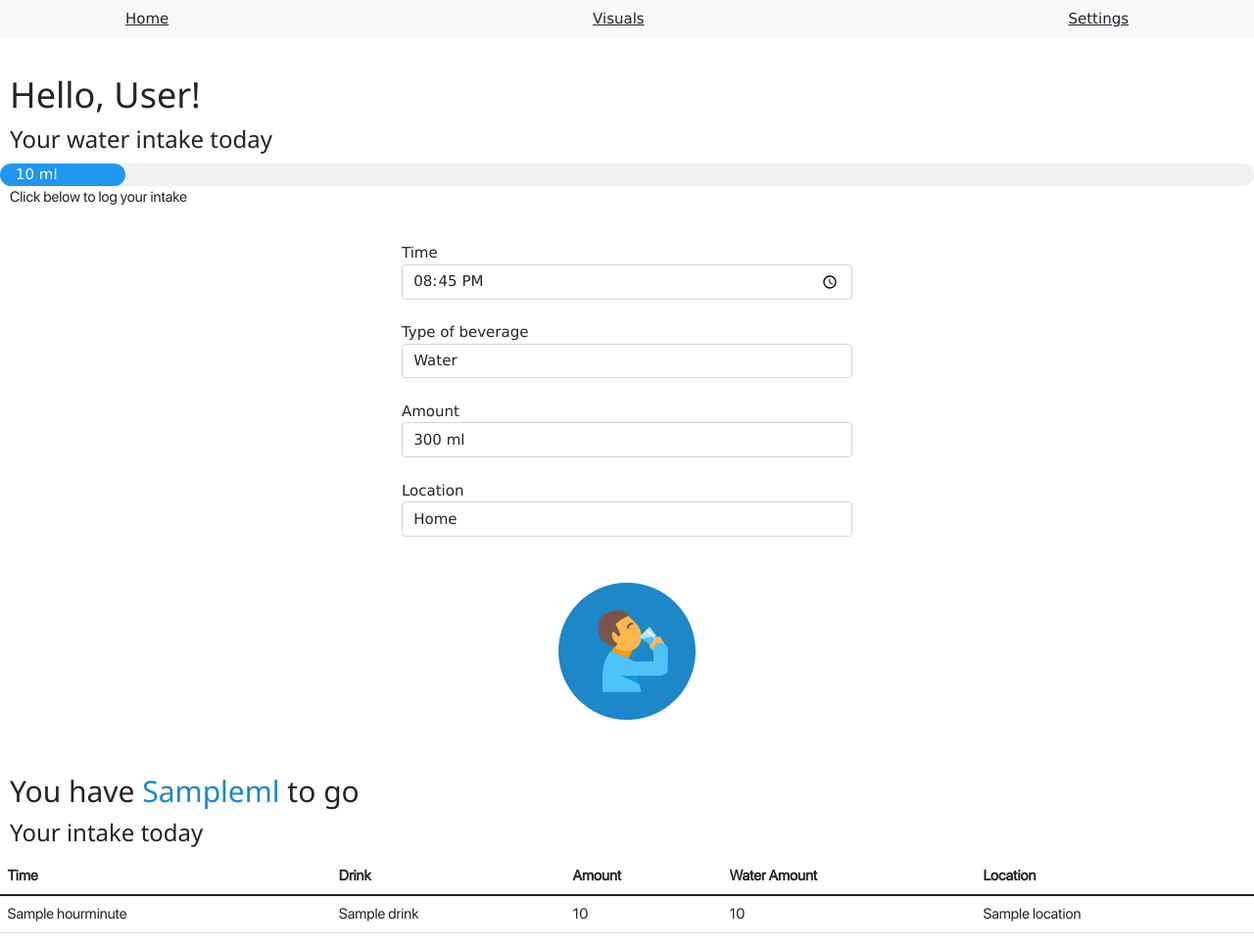
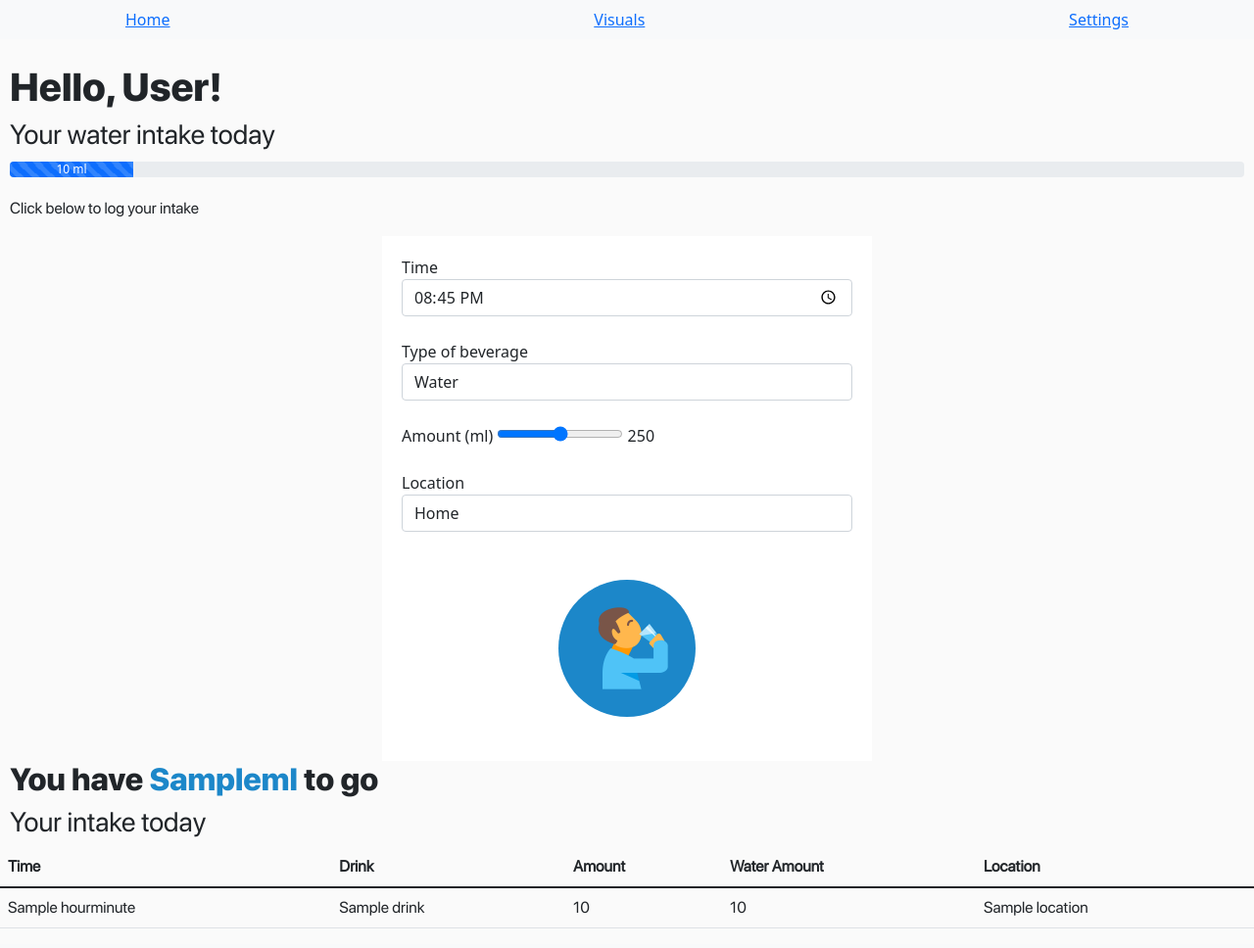
Before and after one commit to marcoplacenti/Drinkify, a Flask app: template drinkify/templates/drink_alt.html in a window 1280 px wide. Shown: the whole page at 98% size. Run offline with Flask 2, Linux system fonts and the light colour scheme; the template is opened without the code that fills it: most values are stand-ins (such as "Sample title", 1, 10 or a date in 2020); parts of the project's set-up code (start-up, migrations or seed data) failed here and were passed over.

Commit message:
finalized version 3

```diff
--- a/drinkify/static/css/base.css
+++ b/drinkify/static/css/base.css
@@ -11,7 +11,7 @@ body {
     /* background: linear-gradient(180deg, #ffffff, #5fbcf1); */
 
     /* color: #1c87c9; */
-
+    background: #fafafa;
 }
 
 h1, h2 {
--- a/drinkify/templates/drink_alt.html
+++ b/drinkify/templates/drink_alt.html
@@ -8,9 +8,10 @@
     <meta name="viewport" content="width=device-width, initial-scale=1.0">
     <link href="https://cdn.jsdelivr.net/npm/bootstrap@5.1.3/dist/css/bootstrap.min.css" rel="stylesheet" integrity="sha384-1BmE4kWBq78iYhFldvKuhfTAU6auU8tT94WrHftjDbrCEXSU1oBoqyl2QvZ6jIW3" crossorigin="anonymous">
     <title>Drinkify</title>
+    <!--<link rel="stylesheet" href="https://www.w3schools.com/w3css/4/w3.css">-->
     <link rel="stylesheet" href="{{ url_for('static', filename = 'css/base.css')  }}">
     <link rel="stylesheet" href="{{ url_for('static', filename = 'css/drink.css')  }}">
-    <link rel="stylesheet" href="https://www.w3schools.com/w3css/4/w3.css">
+
 </head>
 <body>
     <nav class="navbar fixed-top navbar-light bg-light">
@@ -22,8 +23,11 @@
     <h1>Hello, User!</h1>
 
     <h3>Your water intake today</h2>
-    <div class ="w3-light-grey w3-round-xlarge">
+    <!--<div class ="w3-light-grey w3-round-xlarge">
         <div class="w3-container w3-blue w3-round-xlarge" role="progressbar" aria-valuenow="75" aria-valuemin="0" aria-valuemax="100" style="width: {{progress}}%">{{total}} ml</div>
+    </div>-->
+    <div class ="progress">
+        <div class="progress-bar progress-bar-striped progress-bar-animated" role="progressbar" aria-valuenow="75" aria-valuemin="0" aria-valuemax="100" style="width: {{progress}}%">{{total}} ml</div>
     </div>
 
     <p>Click below to log your intake</p>
@@ -41,7 +45,7 @@
                 </select>
             </div>
             <br>
-            <div>
+            <!--<div class="form-group">
                 <label for="exampleFormControlSelect1">Amount</label>
                 <select name="amount" class="form-control" id="exampleFormControlSelect1">
                     <option value="50">50 ml</option>
@@ -50,6 +54,12 @@
                     <option value="300" selected="selected">300 ml</option>
                     <option value="500">500 ml</option>
                 </select>
+            </div>
+            <br> -->
+            <div class="form-group">
+                <label for="amountRange">Amount (ml)</label>
+                <input name ="amount" min="0" max="500" value="250" type="range" list="tickmarks" class="slider" id="amountRange">
+                <span id="currentValue"></span>
             </div>
             <br>
             <div class="form-group">
@@ -86,6 +96,16 @@
         document.getElementById('logTime').value = currentTime;
     </script>
 
+    <script>
+        var slider = document.getElementById("amountRange");
+        var output = document.getElementById("currentValue");
+        output.innerHTML = slider.value;
+
+        slider.oninput = function() {
+        output.innerHTML = this.value;
+        }
+    </script>
+
     <h3>Your intake today</h3>
 
     <table class="table table-hover">
```
